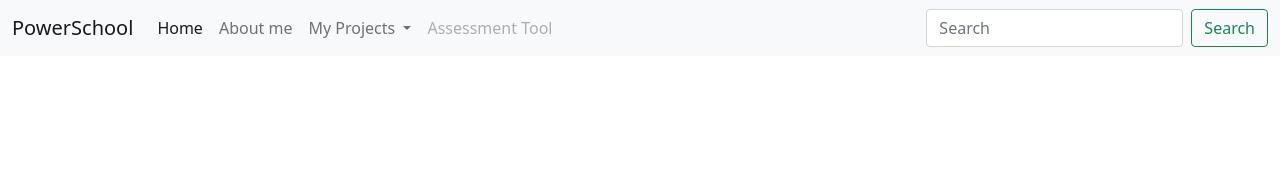
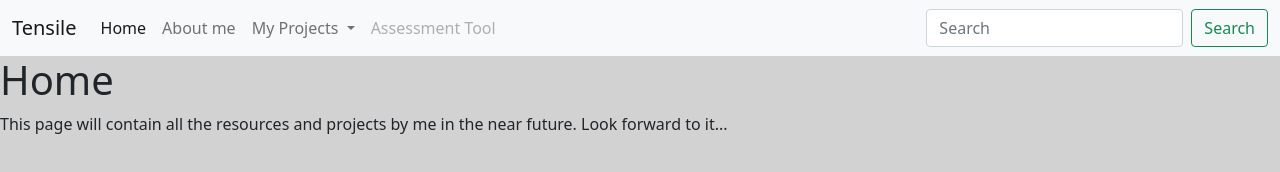
Before and after one commit to amnksngh/amnksngh.github.io, a plain HTML site: page index.html in a window 1280 px wide. Drawn offline with nearby package versions, Linux system fonts and the light colour scheme.

Commit message:
Update index.html

```diff
--- a/index.html
+++ b/index.html
@@ -1,14 +1,14 @@
 <!DOCTYPE html>
 <html>
 <head>
-	<title>Aman Singh</title>
+	<title>Tensile-Home</title>
 	<link href="https://cdn.jsdelivr.net/npm/bootstrap@5.0.0-beta3/dist/css/bootstrap.min.css" rel="stylesheet" integrity="sha384-eOJMYsd53ii+scO/bJGFsiCZc+5NDVN2yr8+0RDqr0Ql0h+rP48ckxlpbzKgwra6" crossorigin="anonymous">
 	<link rel="stylesheet" type="text/css" href="style.css">
 </head>
-<body>
+<body style="background-color: #d2d2d2;">
 		<nav class="navbar navbar-expand-lg navbar-light bg-light">
 	  <div class="container-fluid">
-	    <a class="navbar-brand" href="#">PowerSchool</a>
+	    <a class="navbar-brand" href="#">Tensile</a>
 	    <button class="navbar-toggler" type="button" data-bs-toggle="collapse" data-bs-target="#navbarSupportedContent" aria-controls="navbarSupportedContent" aria-expanded="false" aria-label="Toggle navigation">
 	      <span class="navbar-toggler-icon"></span>
 	    </button>
@@ -42,6 +42,8 @@
 	    </div>
 	  </div>
 	</nav>
+	<h1> Home</h1>
+	<p>This page will contain all the resources and projects by me in the near future. Look forward to it...</p>
 	<script src="https://cdn.jsdelivr.net/npm/bootstrap@5.0.0-beta3/dist/js/bootstrap.bundle.min.js" integrity="sha384-JEW9xMcG8R+pH31jmWH6WWP0WintQrMb4s7ZOdauHnUtxwoG2vI5DkLtS3qm9Ekf" crossorigin="anonymous"></script>
 </body>
 </html>
```
